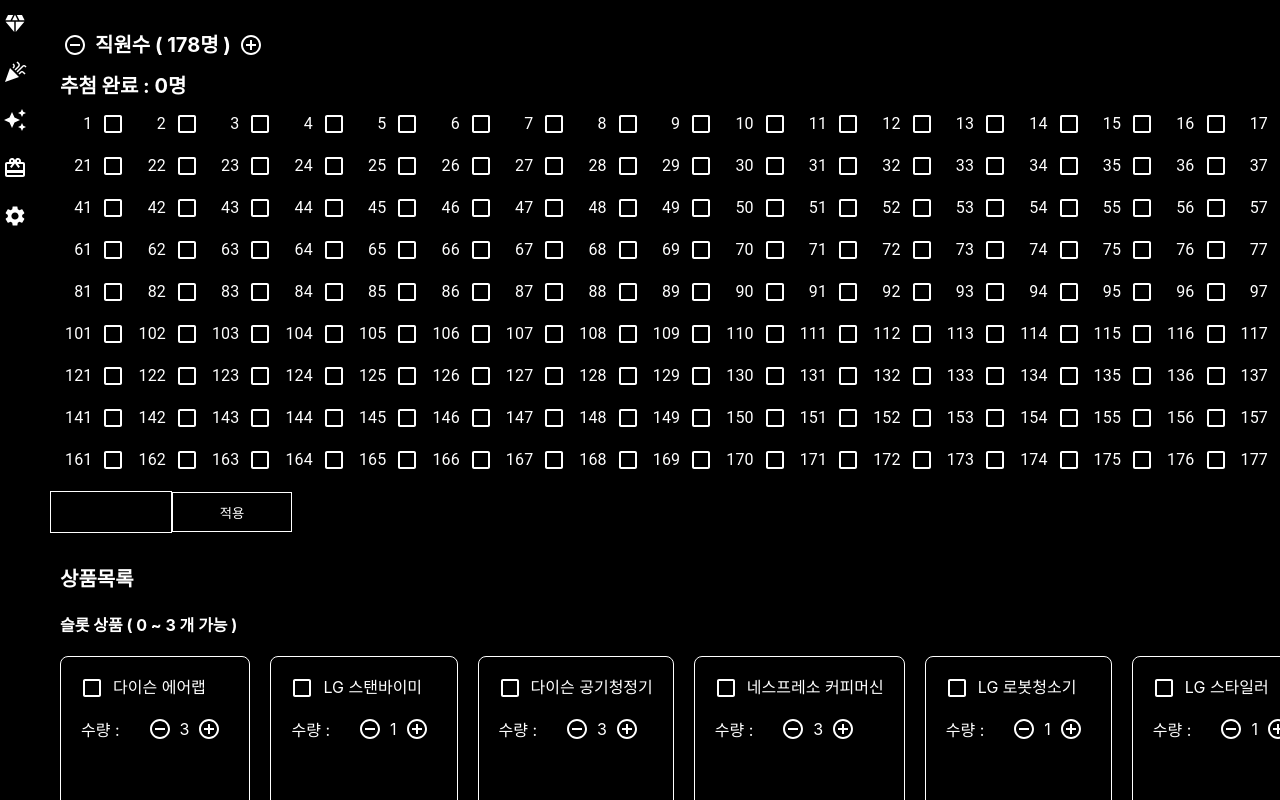
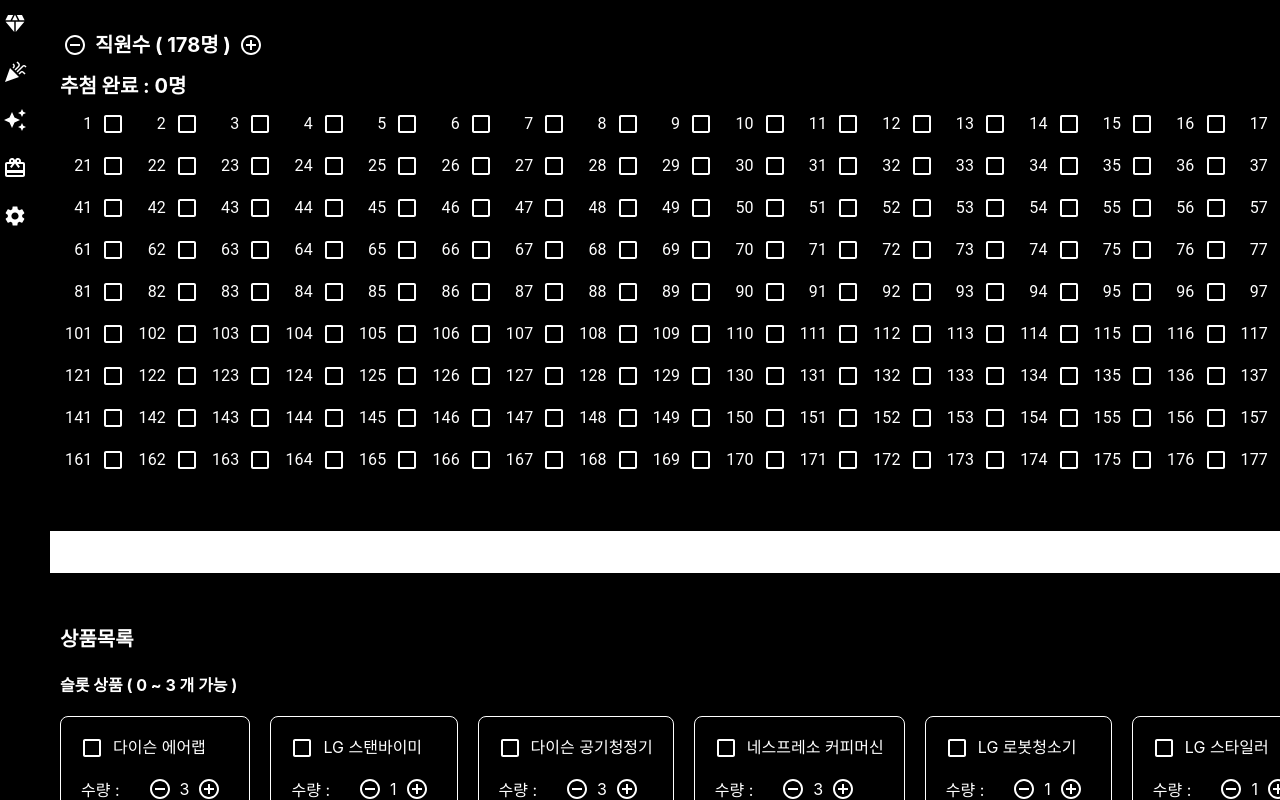
Before and after one commit to Yoogwonhui/DoctorGRaffle, a React (Create React App) app: page / in a window 1280 px wide. Both pictures are taken after a click on the tab 21 px from the left and 216 px from the top of the page. Built offline with nearby package versions, Linux system fonts and the light colour scheme.

Commit message:
Feat : 상품 받은 인원 한번 수정할 수 있도록 처리

```diff
--- a/src/App.js
+++ b/src/App.js
@@ -101,7 +101,7 @@ function App() {
       height: '100vh',
       backgroundColor: 'black',
       display: 'flex',
-      overflow: 'hidden',
+      overflow: 'auto',
     },
   };
 
--- a/src/pages/RafflePage.js
+++ b/src/pages/RafflePage.js
@@ -37,6 +37,7 @@ export default function RafflePage({
       display: 'flex',
       width: '100%',
       height: '100%',
+      overflow: 'hidden',
     },
     imgContainer: {
       flex: 1,
--- a/src/pages/SettingPage.js
+++ b/src/pages/SettingPage.js
@@ -1,4 +1,4 @@
-import React from 'react';
+import React, { useState } from 'react';
 import Checkbox from '@mui/material/Checkbox';
 import FormControlLabel from '@mui/material/FormControlLabel';
 import IconButton from '@mui/material/IconButton';
@@ -15,12 +15,13 @@ export default function SettingPage({
       display: 'flex',
       flexWrap: 'wrap',
       flexDirection: 'column',
-      // backgroundColor: 'grey',
-      overflow: 'auto',
       color: 'white',
       padding: 20,
+      overflow: 'auto',
     },
   };
+
+  const [partInput, setPartInput] = useState('');
 
   const changeForm = (arr) => {
     let result = [];
@@ -97,24 +98,35 @@ export default function SettingPage({
         ))}
       </div>
 
-      <div style={{ display: 'flex', alignItems: 'center' }}>
+      <div style={{ display: 'flex', alignItems: 'center', marginTop: 40, marginBottom: 20 }}>
         <input
+          value={partInput}
+          onChange={(e) => setPartInput(e.target.value)}
           style={{
             border: '1px solid white',
-            backgroundColor: 'black',
-            color: 'white',
-            width: 120,
+            paddingLeft: '10px',
+            width: '90%',
             height: 40,
             padding: 0,
           }}
-        ></input>
+        />
 
         <button
+          onClick={() => {
+            const inputArr = partInput.split(',').map((d) => d * 1);
+            if (partInput.includes(',')) {
+              let pArr = [...participants].map((d) => {
+                return { ...d, isAwarded: inputArr.includes(d.num) };
+              });
+              onChangePart(pArr);
+            }
+            setPartInput('');
+          }}
           style={{
             border: '1px solid white',
-            backgroundColor: 'black',
+            backgroundColor: 'red',
             color: 'white',
-            width: 120,
+            width: '10%',
             height: 40,
           }}
         >
--- a/src/pages/SlotPage.js
+++ b/src/pages/SlotPage.js
@@ -22,6 +22,7 @@ export default function SlotPage({ participants = [], giftList = [], onChangePar
       display: 'flex',
       width: '100%',
       height: '100%',
+      overflow: 'hidden',
     },
     imgContainer: {
       flex: 1,
```
